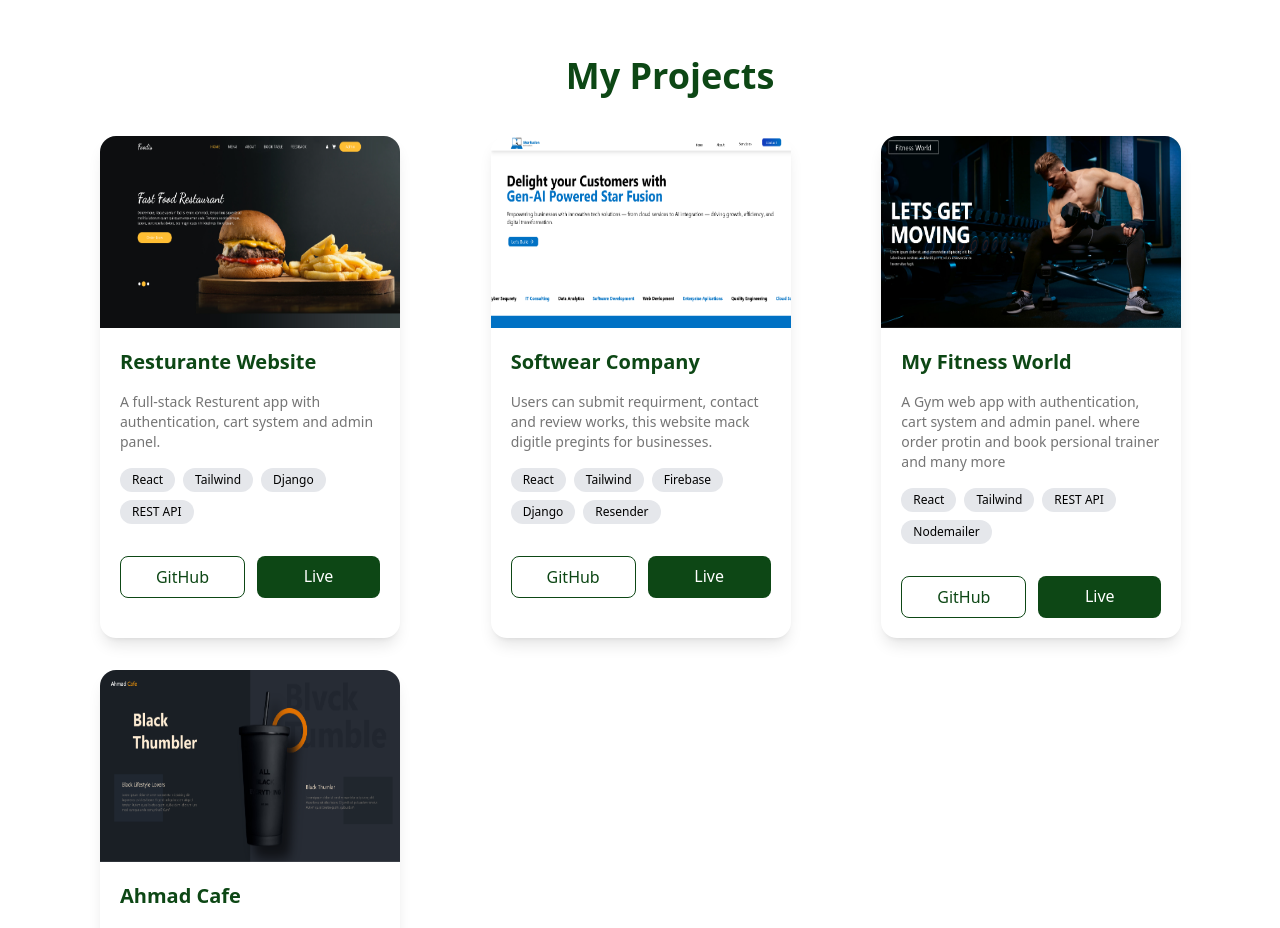
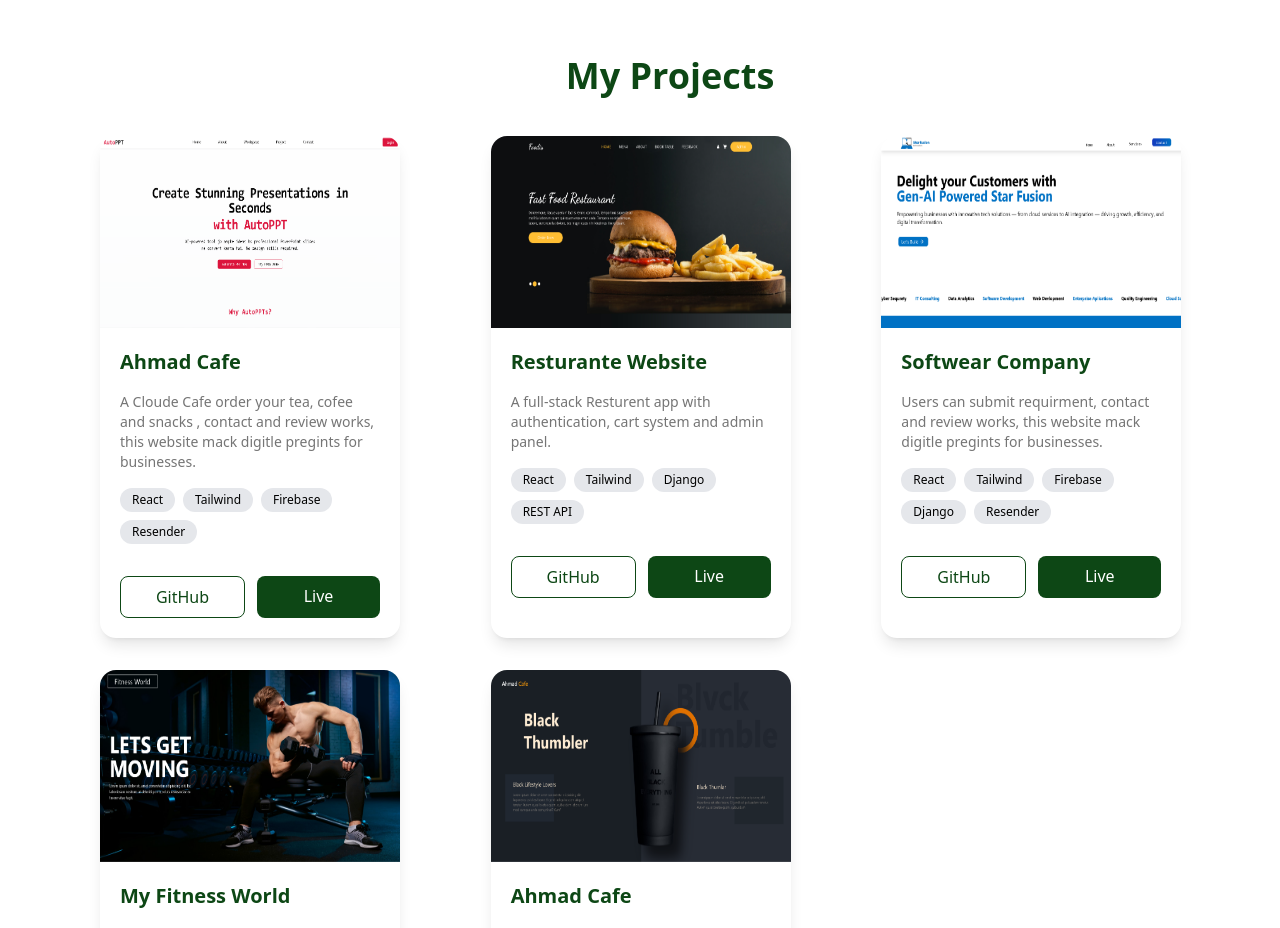
Before and after one commit to asifahmad0/My-Portfolio, a React (Vite) app in the folder frontend/: page / in a window 1280 px wide. Shown: the part 2680-3608 px from the top of the page. Built offline with nearby package versions, Linux system fonts and the light colour scheme.

Commit message:
add new project

```diff
--- a/frontend/src/pages/Project.jsx
+++ b/frontend/src/pages/Project.jsx
@@ -5,10 +5,21 @@ import foody from '../assets/foodis.png'
 import starfusion from '../assets/StarFusion.png'
 import gymIMG from '../assets/gym.png'
 import CofeemeIMG from '../assets/cofeeme.png'
+import autoPptImg from '../assets/autoppt.png'
 
 const projects = [
   {
     id: 1,
+    title: "Ahmad Cafe ",
+    description:
+      "A Cloude Cafe order your tea, cofee and snacks , contact and review works, this website mack digitle pregints for businesses.",
+    tech: ["React", "Tailwind", "Firebase", "Resender"],
+    image: autoPptImg,
+    github: "https://github.com/asifahmad0/My-Portfolio",
+    live: "https://autoppt.vercel.app/",
+  },
+  {
+    id: 2,
     title: "Resturante Website",
     description:
       "A full-stack Resturent app with authentication, cart system and admin panel.",
@@ -18,7 +29,7 @@ const projects = [
     live: "https://foodapp-7img.onrender.com/",
   },
   {
-    id: 2,
+    id: 3,
     title: "Softwear Company ",
     description:
       "Users can submit requirment, contact and review works, this website mack digitle pregints for businesses.",
@@ -28,7 +39,7 @@ const projects = [
     live: "https://star-fusion.vercel.app/",
   },
   {
-    id: 3,
+    id: 4,
     title: "My Fitness World",
     description:
       "A  Gym web app with authentication, cart system and admin panel. where order protin and book persional trainer and many more",
@@ -38,7 +49,7 @@ const projects = [
     live: "https://fitnesworld.vercel.app/",
   },
   {
-    id: 4,
+    id: 5,
     title: "Ahmad Cafe ",
     description:
       "A Cloude Cafe order your tea, cofee and snacks , contact and review works, this website mack digitle pregints for businesses.",
@@ -47,6 +58,7 @@ const projects = [
     github: "https://github.com/asifahmad0/cofeeme",
     live: "https://cofeeme.vercel.app/",
   },
+
 ];
 
 export default function ProjectSection() {
```
Also changed, not shown: frontend/src/assets/autoppt.png (added).
